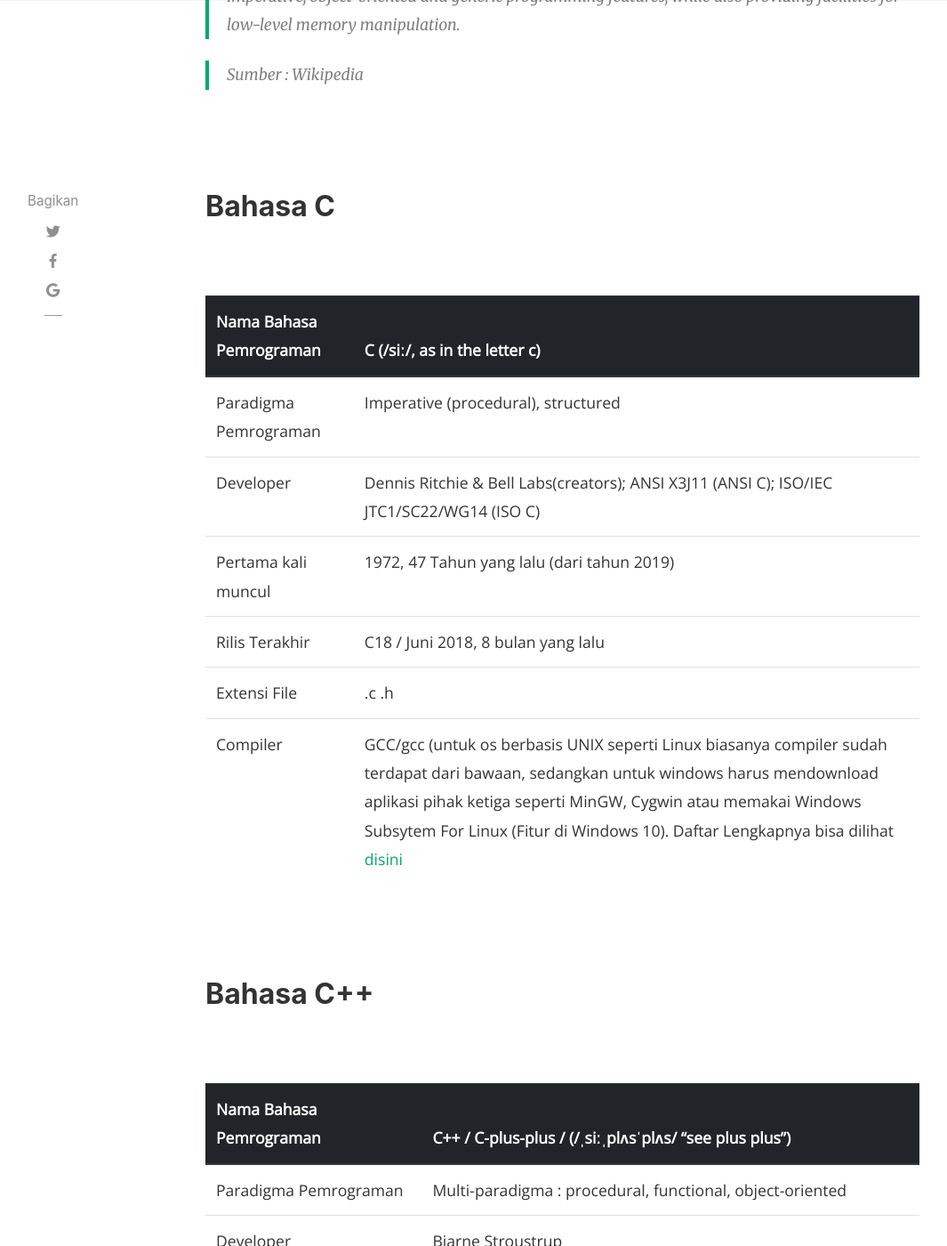
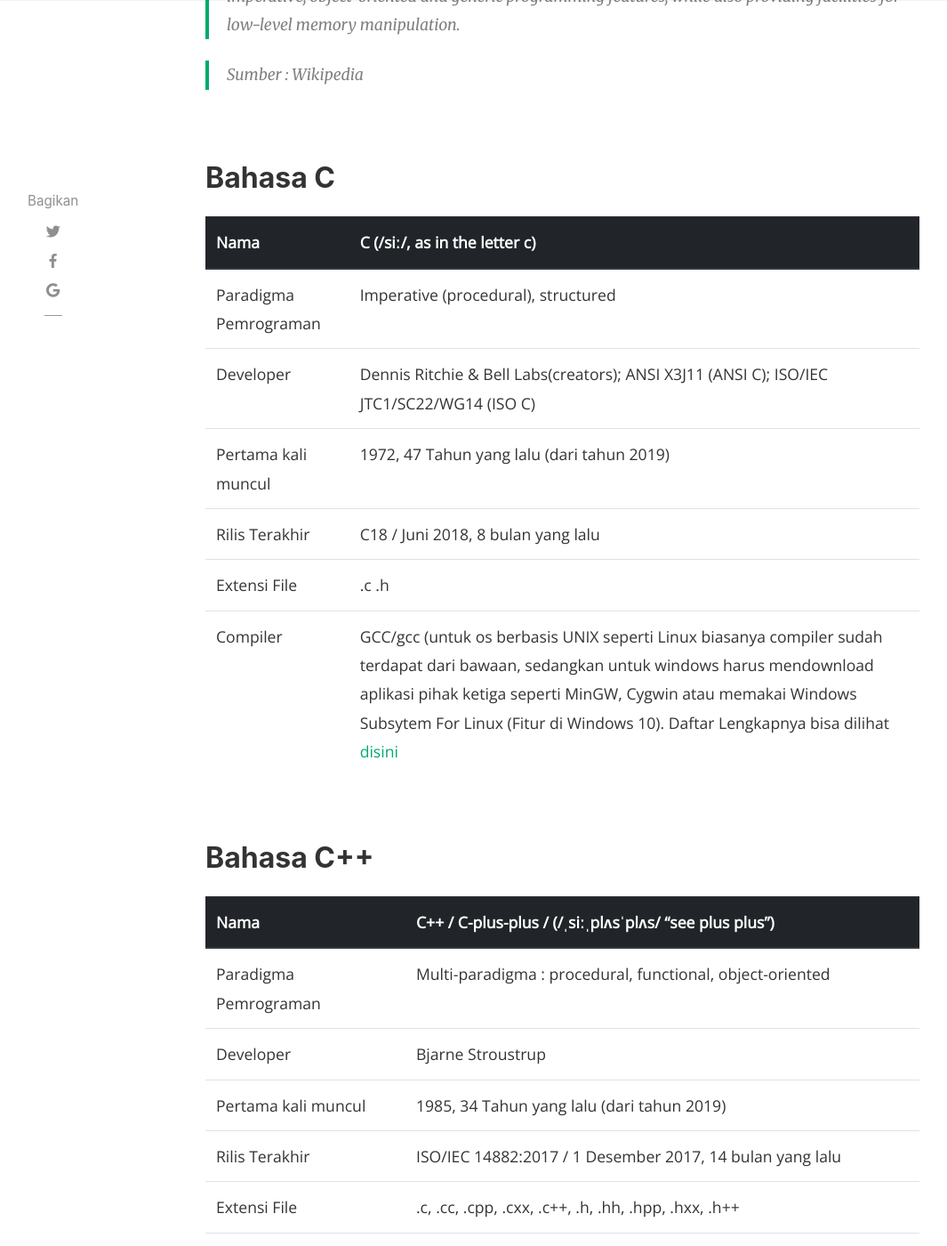
Before and after one commit to dhalul/programming-blog, a Jekyll site: the page built from _posts/2018-02-11-cpp-preparation.md, in a window 1280 px wide and 1400 px high, scrolled down 1223 px. Shown: the whole window at 89% size, without its empty margins (54-1119 px from the left). Built offline with Jekyll 4.4.1, drawn with Linux system fonts in a browser that asks for light colours; nearby versions of some CDN libraries; comment, search, counter and statistics services are not loaded.

Commit message:
preparation

```diff
--- a/_posts/2018-02-11-cpp-preparation.md
+++ b/_posts/2018-02-11-cpp-preparation.md
@@ -16,13 +16,12 @@
 
 >Sumber : Wikipedia
 
-<br/><br/>
+<br/>
 ## Bahasa C
-<br/>
 <table class="table">
   	<thead class="thead-dark">
 		<tr>
-			<th>Nama Bahasa Pemrograman</th>
+			<th>Nama</th>
 			<th>C (/siː/, as in the letter c)</th>
 		</tr>
 	</thead>
@@ -54,14 +53,12 @@
 	</tbody>
 </table>
 
-<br/><br/>
+<br/>
 ## Bahasa C++
-<br/>
-
 <table class="table">
   	<thead class="thead-dark">
 		<tr>
-			<th>Nama Bahasa Pemrograman</th>
+			<th>Nama</th>
 			<th>C++ / C-plus-plus / (/ˌsiːˌplʌsˈplʌs/ “see plus plus”)</th>
 		</tr>
 	</thead>
```
